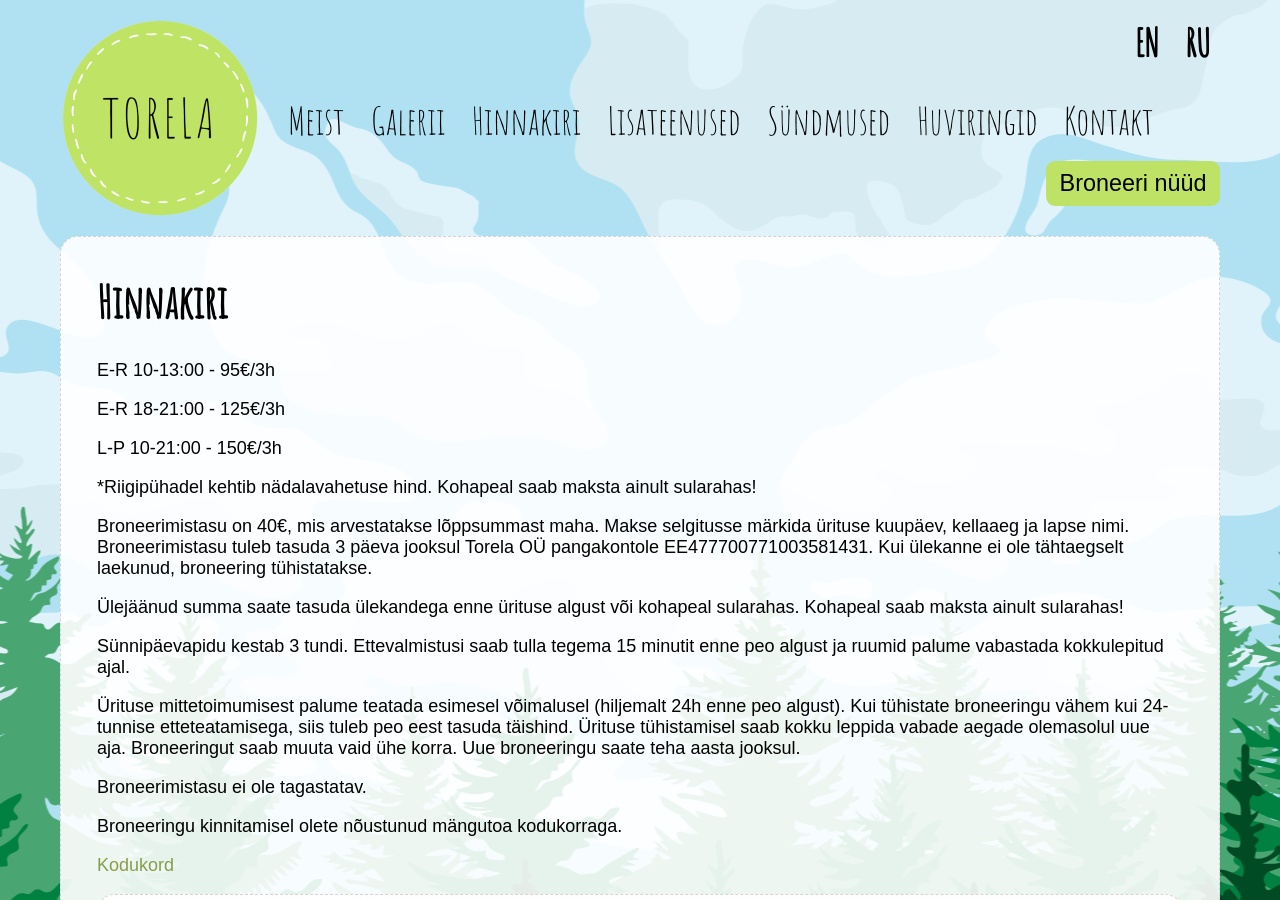
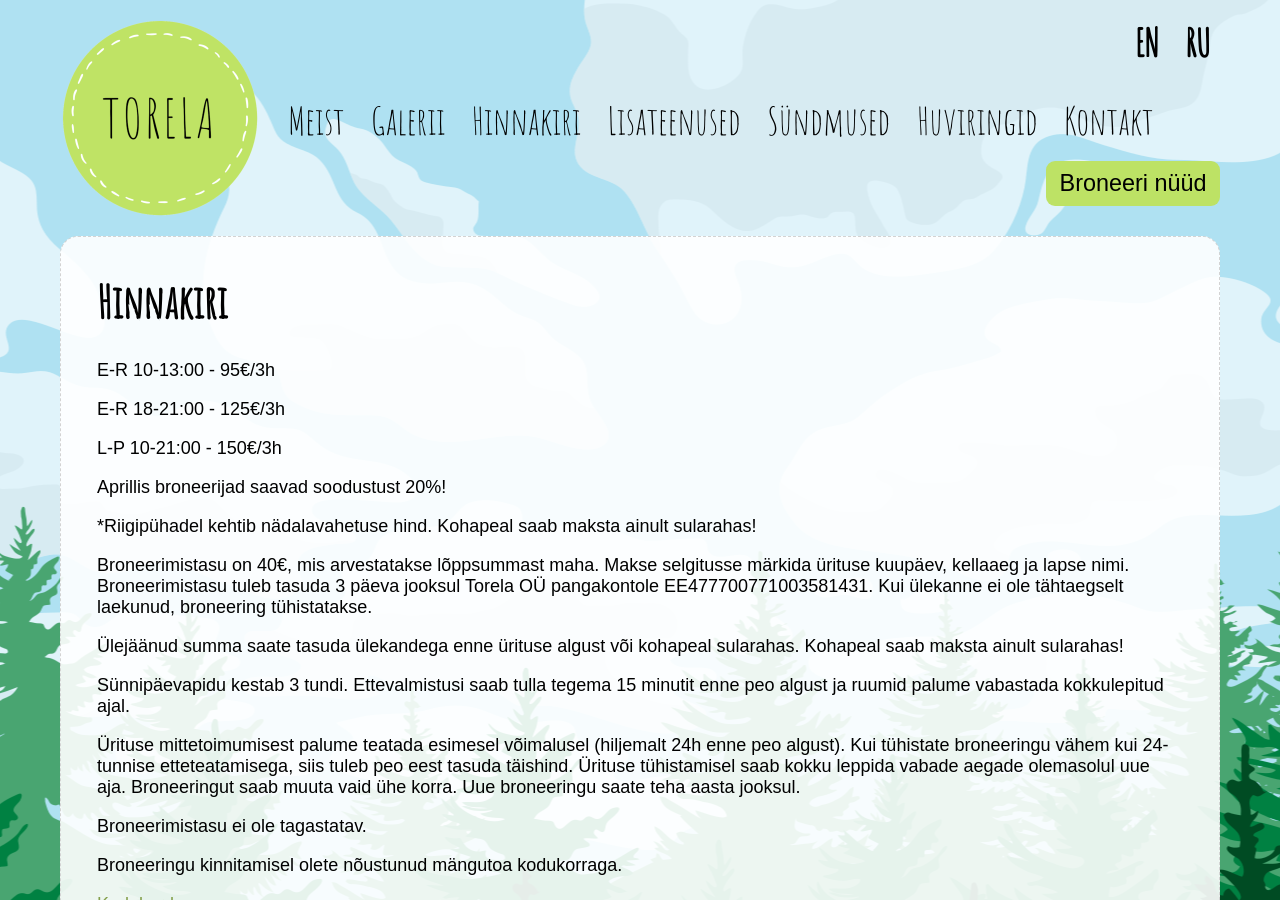
Before and after one commit to mypsik/torela, a Jekyll site: the page built from hinnakiri/index.md, in a window 1280 px wide and 900 px high. Built offline with Jekyll 4.4.1, drawn with Linux system fonts in a browser that asks for light colours.

Commit message:
soodustus

```diff
--- a/hinnakiri/index.md
+++ b/hinnakiri/index.md
@@ -12,6 +12,8 @@ E-R 10-13:00 - 95€/3h
 E-R 18-21:00 - 125€/3h
 
 L-P 10-21:00 - 150€/3h
+
+Aprillis broneerijad saavad soodustust 20%!
 
 *Riigipühadel kehtib nädalavahetuse hind.
 Kohapeal saab maksta ainult sularahas!
```
